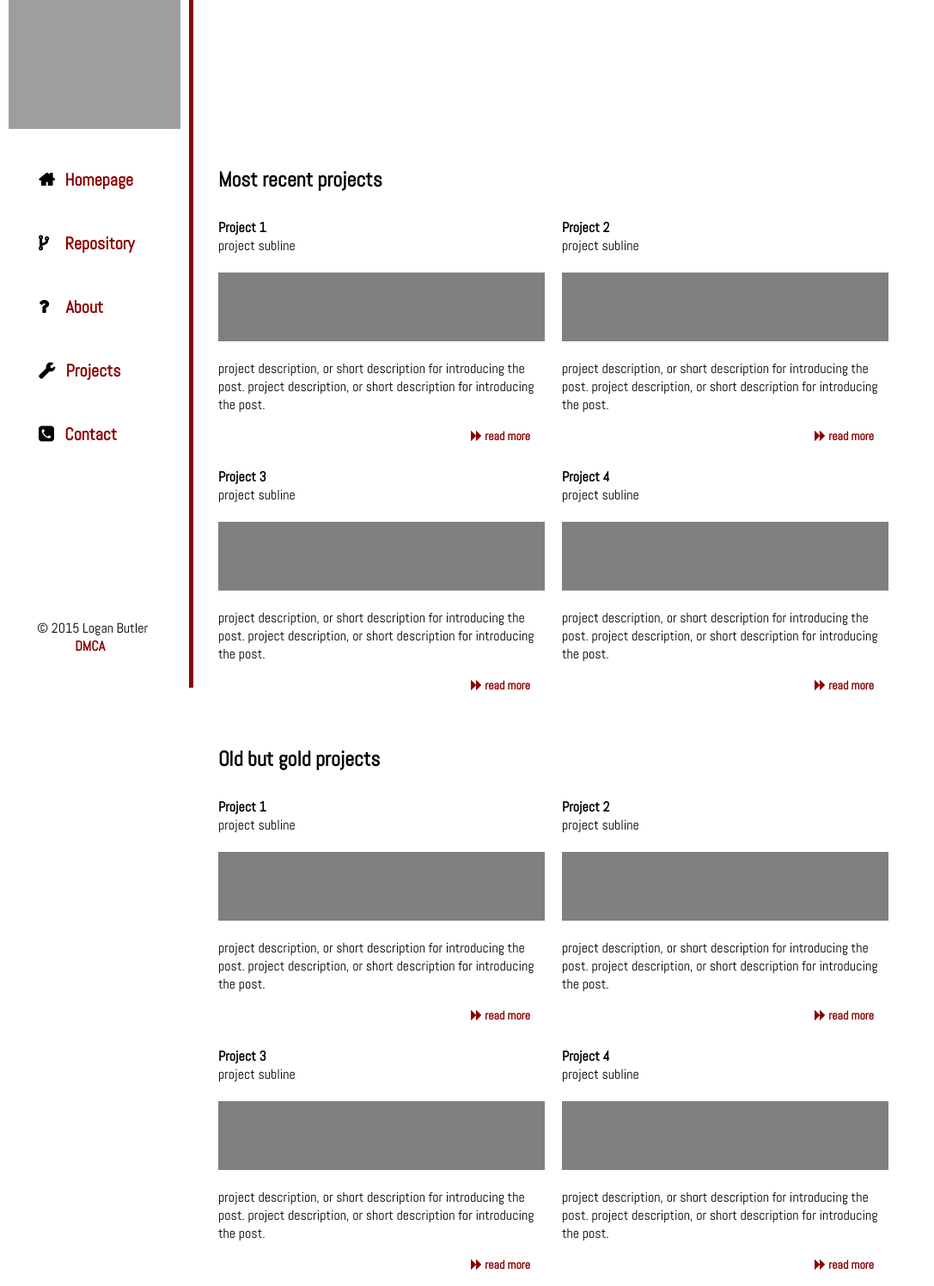
After one commit to logan-ck/terum, a PHP site: page /projects.php in a window 1280 px wide. The commit adds this page. Shown: the whole page at 86% size, without its empty margins (0-1087 px from the left). Run offline with PHP 8.4, Linux system fonts and the light colour scheme; grey boxes are pictures that could not be loaded.

Commit message:
Update v2.0
+ added various pages, including contact and projects page.
- edited configutations for many already exsiting files.
- added psuedo classes to css3 file.
- added info.php commands into the php master branch.

```diff
--- a/about.php
+++ b/about.php
@@ -28,7 +28,7 @@
 			<!-- Navigation Sidebar -->
 			<div class="sidebar">
 				<!-- Logo -->
-				<img class="logo" src="teurm.png" height="150" width="180" alt="logo"/>
+				<img class="logo" src="http://terum.us/img/teurm.png" height="150" width="180" alt="logo"/>
 
 				<!-- Navigation -->
 				<div class="left-nav">
@@ -37,7 +37,7 @@
 							<a href="http://terum.us/index.php"><li id="home">Homepage</li></a>
 							<a href="https://github.com/loganbutlre"><li id="repo">Repository</li></a>
 							<a href="http://terum.us/about.php"><li id="abou">About</li></a>
-							<a href="http://terum.us/solutions.php"><li id="exra">Solutions</li></a>
+							<a href="http://terum.us/projects.php"><li id="exra">Projects</li></a>
 							<a href="http://terum.us/contact.php"><li id="cont">Contact</li></a>
 						</ul>
 					</nav>
@@ -72,7 +72,7 @@
 						> But wait! There's more. Not only do I program and play baseball, I also have a job as a technician, referee, and builder at <a href="http://www.indyacrespaintball.com">Indy Acres Paintball (IAP)</a>. I love my jobs, and everything I do usually ends up putting a smile on someones face. Either it be making the backend APIs for 9GAG that support those millions of funny pictures that make people laugh; to my parents being so proud of me within my baseball regards or even the smiles that come across the kids at the paintball field when a Call of Duty game mode comes into <i>real life</i>.</p>
 
 						<br clear="left"/>
-						<img src="iap.jpg" height="250" width="350"/>
+						<img src="http://terum.us/img/iap.jpg" height="250" width="350"/>
 					</div>
 				</div>
 			</div>
--- a/css/main.one.css
+++ b/css/main.one.css
@@ -4,10 +4,10 @@ html, a, body, h1, h2, h3, h4, h5, h6, p {
 	margin:      0;
 	text-decoration: none;
 }
-#content {
-	position: absolute;
-    top: 0; right: 0; bottom: 0; left: 0; background-color: ;
-}
+::selection { background: #DB3D23; }
+#content { position: absolute; top: 0; right: 0; bottom: 0; left: 0; background-color: ; }
+a { font-weight: bold; color: darkred; -o-transition:.5s; -ms-transition:.5s; -moz-transition:.5s; -webkit-transition:.5s; transition:.5s; text-decoration: none; }
+a:hover { background-color: ; color: #DB3D23; }
 /* Sidebar Styling */
 .sidebar { position: fixed; float: left; padding: 0; margin-top: 0; height: 100vh; width:  220px; background-color: white; border-right: 5px solid darkred; }
 .logo { display: block; width: auto; margin: auto; }
@@ -51,6 +51,7 @@ li:hover { background-color: ; color: #DB3D23;}
 	font-size: 15px;
 	font-style: italic;
 	border-bottom: 1px solid black;
+	padding-bottom: .5em;
 }
 .post {
 	padding-top: 2.5em;
@@ -62,3 +63,51 @@ li:hover { background-color: ; color: #DB3D23;}
 .center {
 	text-align: center;
 }
+
+/* Project Page */
+.row-top {
+	height: 270px;
+
+}
+.row-top > div > a {
+	font-size: 14px;
+	float: right;
+	padding-right: .8em;
+	font-weight: bold; color: darkred; padding: 1.2em; -o-transition:.5s; -ms-transition:.5s; -moz-transition:.5s; -webkit-transition:.5s; transition:.5s; text-decoration: none;
+}
+.row-top > div > a:hover {
+	background-color: ; color: #DB3D23;
+}
+.col-1, .col-2, .col-3, .col-4 {
+	width: 380px;
+	float: left;
+	background-color: white;
+	height: 250px;
+	padding: 10px;
+	margin-top: 20px;
+}
+.pic {
+	height: 80px;
+	width: 100%;
+	background-color: grey;
+}
+.hook {
+	position: relative;
+	padding-left: 10px;
+}
+.row-more {
+	height: 270px;
+}
+.row-more > div > a {
+	font-size: 14px;
+	float: right;
+	padding-right: .8em;
+	font-weight: bold; color: darkred; padding: 1.2em; -o-transition:.5s; -ms-transition:.5s; -moz-transition:.5s; -webkit-transition:.5s; transition:.5s; text-decoration: none;
+}
+.row-more > div > a:hover {
+	background-color: ; color: #DB3D23;
+}
+.cap {
+	font-size: 15px;
+	font-style: italic;
+}
--- a/info.php
+++ b/info.php
@@ -35,16 +35,16 @@
 			<!-- Navigation Sidebar -->
 			<div class="sidebar">
 				<!-- Logo -->
-				<img class="logo" src="teurm.png" height="150" width="180" alt="logo"/>
+				<img class="logo" src="http://terum.us/img/teurm.png" height="150" width="180" alt="logo"/>
 
 				<!-- Navigation -->
 				<div class="left-nav">
 					<nav class="navbar">
 						<ul>
 							<a href="http://terum.us/index.php"><li id="home">Homepage</li></a>
-							<a href="http://terum.us/repository.php"><li id="repo">Repository</li></a>
+							<a href="https://github.com/loganbutlre"><li id="repo">Repository</li></a>
 							<a href="http://terum.us/about.php"><li id="abou">About</li></a>
-							<a href="http://terum.us/solutions.php"><li id="exra">Solutions</li></a>
+							<a href="http://terum.us/projects.php"><li id="exra">Projects</li></a>
 							<a href="http://terum.us/contact.php"><li id="cont">Contact</li></a>
 						</ul>
 					</nav>
--- /dev/null
+++ b/projects.php
@@ -0,0 +1,126 @@
+<!DOCTYPE html PUBLIC "-//W3C//DTD XHTML 1.0 Transitional//EN" "http://www.w3.org/TR/xhtm11/DTD/xhtml-transitional.dtd">
+	<html xmlns="http://www.w3.org/1999/xhtml">
+		<head>
+			<meta content="personal purposes"/>
+			<meta charset="utf-8"/>
+			<meta http-equiv="Content-Type" content="text/html; charset=UTF-8"/>
+			<meta http-equiv="X-UA-Compatible" content="chrome=1, IE=edge">
+
+			<meta name="description" content="an actual website by logan.. "/>
+			<meta name="keywords" content="personal, homepage, terum"/>
+			<meta name="robots" content="googlebot, bingbot"/>
+
+			<!-- Cool JavaScripts -->
+			<script type="text/javascript" src="main.js"/></script>
+
+			<!-- Page fonts: Abel, Sans -->
+			<link href='http://fonts.googleapis.com/css?family=Abel' rel='stylesheet' type='text/css'>
+			<link href="css/main.one.css" rel="stylesheet" type="text/css"/>
+			<link href="css/main.two.css" rel="stylesheet" type="text/css"/>
+
+			<!-- Font Awesome 4.3.0 -->
+			<link href="font-awesome/css/font-awesome.min.css" rel="stylesheet"/>
+
+			<title>Terum International Solutions</title>
+		</head>
+
+		<body id="content">
+			<!-- Navigation Sidebar -->
+			<div class="sidebar">
+				<!-- Logo -->
+				<img class="logo" src="http://terum.us/img/teurm.png" height="150" width="180" alt="logo"/>
+
+				<!-- Navigation -->
+				<div class="left-nav">
+					<nav class="navbar">
+						<ul>
+							<a href="http://terum.us/index.php"><li id="home">Homepage</li></a>
+							<a href="https://github.com/loganbutlre"><li id="repo">Repository</li></a>
+							<a href="http://terum.us/about.php"><li id="abou">About</li></a>
+							<a href="http://terum.us/projects.php"><li id="exra">Projects</li></a>
+							<a href="http://terum.us/contact.php"><li id="cont">Contact</li></a>
+						</ul>
+					</nav>
+				</div>
+
+				<div class="footer">
+					&copy; 2015 Logan Butler <br /> &nbsp; &nbsp; &nbsp; &nbsp; &nbsp; &nbsp; <a class="dl" href="http://terum.us/info.php?action=dmca">DMCA</a>
+				</div>
+			</div>
+			<!-- End Nav-Sidebar -->
+
+			<!-- Start Body -->
+			<div class="body">
+				<div class="content">
+					<div class="post">
+						<div class="row-top">
+							<!-- Badass project posts -->
+							<h2 class="hook">Most recent projects</h1>
+							<div class="col-1">
+								<h4>Project 1</h4>
+								<p>project subline</p> <br />
+								<div class="pic"></div><br />
+								<p>project description, or short description for introducing the post. project description, or short description for introducing the post.</p>
+								<a href="#"><i class="fa fa-forward"></i> read more</a>
+							</div>
+							<div class="col-2">
+								<h4>Project 2</h4>
+								<p>project subline</p> <br />
+								<div class="pic"></div> <br />
+								<p>project description, or short description for introducing the post. project description, or short description for introducing the post.</p>
+								<a href="#"><i class="fa fa-forward"></i> read more</a>
+							</div>
+							<div class="col-3">
+								<h4>Project 3</h4>
+								<p>project subline</p> <br />
+								<div class="pic"></div> <br />
+								<p>project description, or short description for introducing the post. project description, or short description for introducing the post.</p>
+								<a href="#"><i class="fa fa-forward"></i> read more</a>
+							</div>
+							<div class="col-4">
+								<h4>Project 4</h4>
+								<p>project subline</p> <br />
+								<div class="pic"></div> <br />
+								<p>project description, or short description for introducing the post. project description, or short description for introducing the post.</p>
+								<a href="#"><i class="fa fa-forward"></i> read more</a>
+							</div>
+						</div>
+						<br clear="left"/> <br /> <br /> <br />
+						<!-- More Projects -->
+						<div class="row-more">
+							<h2 class="hook">Old but gold projects</h1>
+							<div class="col-1">
+								<h4>Project 1</h4>
+								<p>project subline</p> <br />
+								<div class="pic"></div><br />
+								<p>project description, or short description for introducing the post. project description, or short description for introducing the post.</p>
+								<a href="#"><i class="fa fa-forward"></i> read more</a>
+							</div>
+							<div class="col-2">
+								<h4>Project 2</h4>
+								<p>project subline</p> <br />
+								<div class="pic"></div> <br />
+								<p>project description, or short description for introducing the post. project description, or short description for introducing the post.</p>
+								<a href="#"><i class="fa fa-forward"></i> read more</a>
+							</div>
+							<div class="col-3">
+								<h4>Project 3</h4>
+								<p>project subline</p> <br />
+								<div class="pic"></div> <br />
+								<p>project description, or short description for introducing the post. project description, or short description for introducing the post.</p>
+								<a href="#"><i class="fa fa-forward"></i> read more</a>
+							</div>
+							<div class="col-4">
+								<h4>Project 4</h4>
+								<p>project subline</p> <br />
+								<div class="pic"></div> <br />
+								<p>project description, or short description for introducing the post. project description, or short description for introducing the post.</p>
+								<a href="#"><i class="fa fa-forward"></i> read more</a>
+							</div>
+						</div>
+					</div>
+				</div>
+			</div>
+			<!-- End Body -->
+		</body>
+	</html>
```
Also changed, not shown: 404.php (+5 -5 lines), index.php (+3 -39 lines), img/baseball.jpg (renamed from baseball.jpg), img/cp.gif (renamed from cp.gif), img/iap.jpg (renamed from iap.jpg), img/newpp.jpg (added), img/terum.png (added), teurm.png (deleted).
